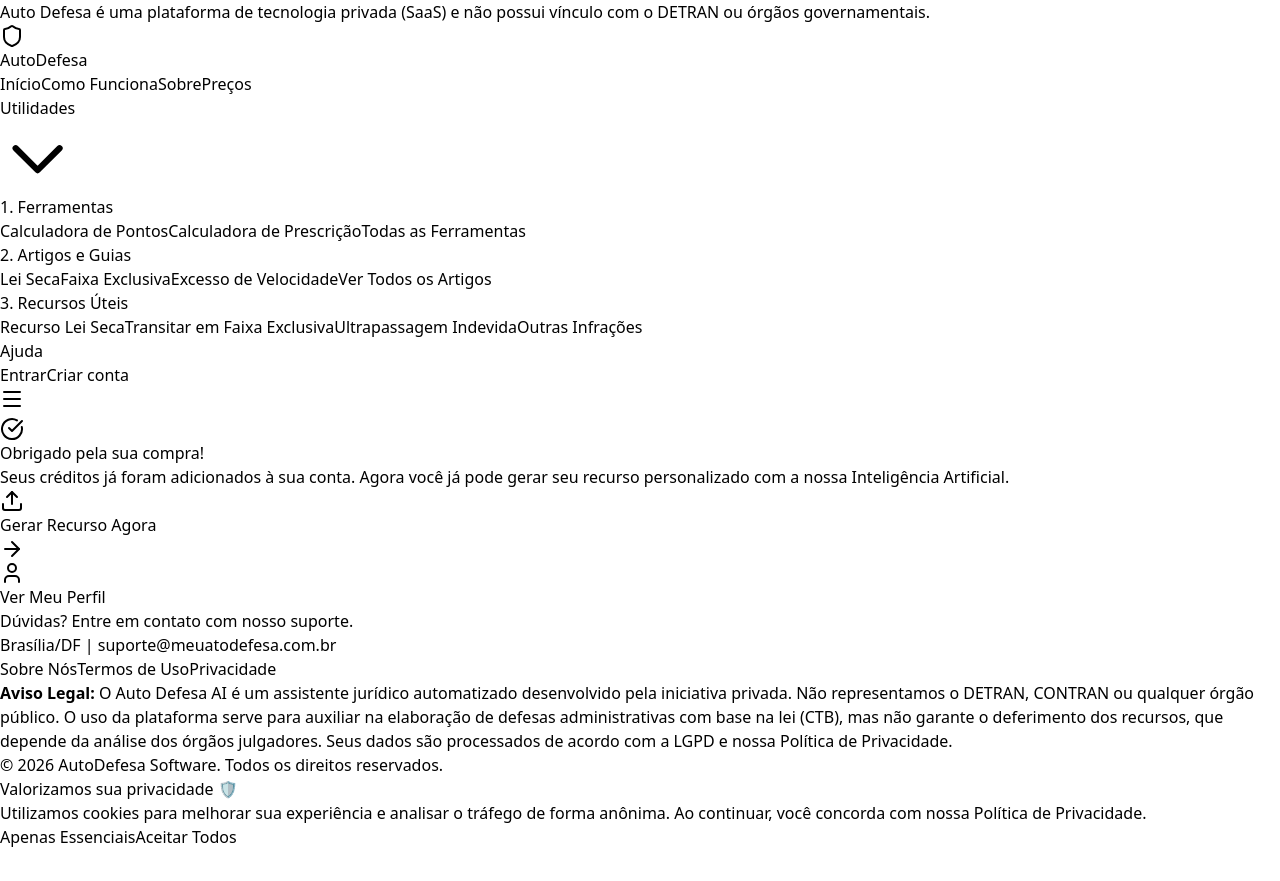
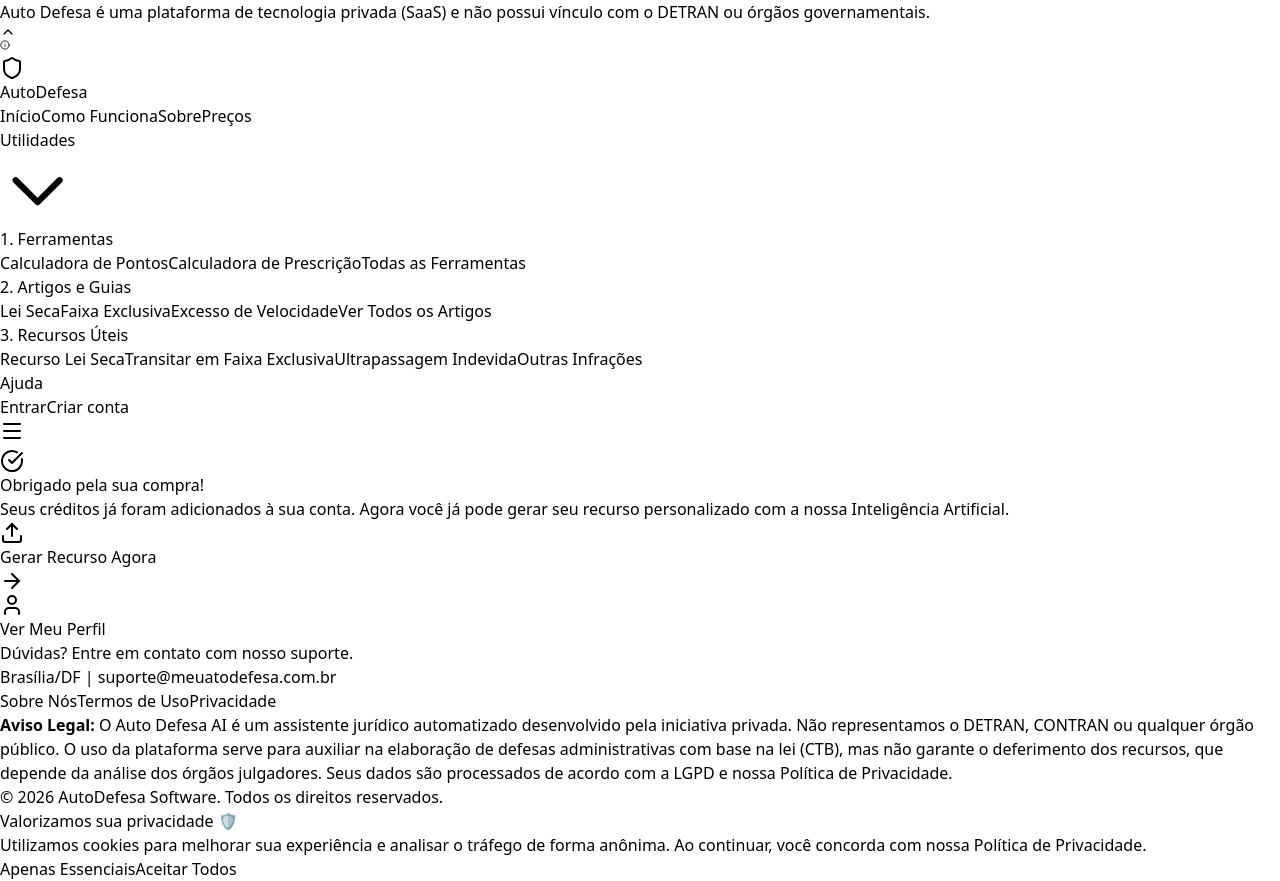
Before and after one commit to rodrigocvmd/auto-defesa, a React (Vite) app in the folder client/: page /credit-success in a window 1280 px wide. Before the commit the page ends 849 px from the top, so only its background shows below. Built offline with nearby package versions, Linux system fonts and the light colour scheme; no server answers.

Commit message:
feat: add infoWarning toggle

```diff
--- a/client/src/components/ScrollToTop.jsx
+++ b/client/src/components/ScrollToTop.jsx
@@ -5,18 +5,7 @@ export default function ScrollToTop() {
   const { pathname } = useLocation();
 
   useEffect(() => {
-    const scrollToTarget = () => {
-      const infoWarning = document.getElementById("infoWarning");
-      if (infoWarning) {
-        window.scrollTo(0, infoWarning.offsetHeight);
-      } else {
-        window.scrollTo(0, 0);
-      }
-    };
-
-    // Use a small delay to ensure the DOM has updated and layout is calculated
-    const timer = setTimeout(scrollToTarget, 0);
-    return () => clearTimeout(timer);
+    window.scrollTo(0, 0);
   }, [pathname]);
 
   return null;
--- a/client/src/layouts/MainLayout.jsx
+++ b/client/src/layouts/MainLayout.jsx
@@ -1,9 +1,12 @@
-import React, { useState } from "react";
+import React, { useState, useEffect } from "react";
 import { Link, useLocation, useNavigate } from "react-router-dom";
-import { Shield, User, Menu, X, BookOpen } from "lucide-react";
+import { Shield, User, Menu, X, BookOpen, ChevronDown, ChevronUp, Info } from "lucide-react";
 import { useAuth } from "../contexts/AuthContext";
 import VerificationBanner from "../components/VerificationBanner";
 import CookieBanner from "../components/CookieBanner";
+
+// Global flag to track if the warning has been shown during this session (until refresh)
+let hasShownWarningInitially = false;
 
 const MainLayout = ({ children }) => {
 	const location = useLocation();
@@ -11,7 +14,15 @@ const MainLayout = ({ children }) => {
 	const { currentUser } = useAuth();
 	const [isMenuOpen, setIsMenuOpen] = useState(false);
 	const [isUtilitiesOpen, setIsUtilitiesOpen] = useState(false);
+	const [isWarningVisible, setIsWarningVisible] = useState(!hasShownWarningInitially);
 	const isHome = location.pathname === "/";
+
+	useEffect(() => {
+		// After the first render where it might be shown, mark it as shown so it's supressed on next route changes
+		if (!hasShownWarningInitially) {
+			hasShownWarningInitially = true;
+		}
+	}, []);
 
 	const data = new Date();
 
@@ -27,18 +38,31 @@ const MainLayout = ({ children }) => {
 	return (
 		<div className="min-h-screen bg-gray-50 flex flex-col font-sans">
 			{/* Barra de Aviso Governamental */}
-			<div id="infoWarning" className="infoWarning bg-gray-100 py-2 border-b border-gray-100">
+			{isWarningVisible && (
+				<div id="infoWarning" className="infoWarning bg-gray-100 py-2 border-b border-gray-100 animate-in fade-in slide-in-from-top duration-300">
 					<p className="text-[10px] md:text-xs text-gray-500 text-center px-4 leading-tight">
 						Auto Defesa é uma plataforma de tecnologia privada (SaaS) e não possui vínculo com o
 						DETRAN ou órgãos governamentais.
 					</p>
 				</div>
+			)}
 
 			{/* Header Responsivo */}
 			<header className="bg-white border-b border-gray-200 sticky top-0 z-50">
 				<div className="max-w-7xl mx-auto px-4 sm:px-6 lg:px-8">
 					<div className="flex justify-between items-center h-16">
-						{/* Logo Area */}
+						{/* Logo Area com Toggle */}
+						<div className="flex items-center gap-1 sm:gap-2">
+							<button
+								onClick={() => setIsWarningVisible(!isWarningVisible)}
+								className="text-gray-400 hover:text-blue-600 transition-colors px-1.5 py-1 flex flex-col items-center justify-center rounded-lg hover:bg-gray-50 group/toggle"
+								title={isWarningVisible ? "Esconder aviso legal" : "Mostrar aviso legal"}>
+								<div className="transition-transform duration-300">
+									{isWarningVisible ? <ChevronUp size={16} /> : <ChevronDown size={16} />}
+								</div>
+								<Info size={10} className="-mt-0.5 opacity-70 group-hover/toggle:opacity-100" />
+							</button>
+
 							<Link to="/" className="flex items-center gap-2 group">
 								<div className="bg-blue-600 p-2 rounded-lg group-hover:bg-blue-700 transition-colors">
 									<Shield size={24} className="text-white" />
@@ -47,6 +71,7 @@ const MainLayout = ({ children }) => {
 									Auto<span className="text-blue-600">Defesa</span>
 								</span>
 							</Link>
+						</div>
 
 						{/* Desktop Navigation */}
 						<nav className="hidden min-[900px]:flex items-center gap-6">
--- a/client/src/pages/Home.jsx
+++ b/client/src/pages/Home.jsx
@@ -79,7 +79,7 @@ const Home = () => {
 									</span>
 								</h1>
 
-								<p className="text-lg sm:text-xl text-gray-600 mb-6 leading-relaxed max-w-2xl animate-in fade-in slide-in-from-bottom-6 duration-700 delay-100 !text-center">
+								<p className="text-md sm:text-xl text-gray-600 mb-6 leading-relaxed max-w-2xl animate-in fade-in slide-in-from-bottom-6 duration-700 delay-100 !text-center">
 									Não perca mais dinheiro ou pontos na sua CNH. Nossa IA encontra{" "}
 									<strong>falhas reais</strong> e <strong>argumentos viáveis</strong> na sua
 									autuação e elabora uma <strong>defesa técnica</strong> profissional, pronta para
@@ -87,7 +87,7 @@ const Home = () => {
 								</p>
 
 								{/* Benefícios - CRO focado */}
-								<div className="grid grid-cols-2 gap-3 sm:gap-4 mb-10 w-full max-w-2xl animate-in fade-in slide-in-from-bottom-6 duration-700 delay-200 mx-auto px-4 sm:px-0">
+								<div className="grid grid-cols-2 gap-3 sm:gap-4 mb-6 w-full max-w-2xl animate-in fade-in slide-in-from-bottom-6 duration-700 delay-200 mx-auto px-4 sm:px-0">
 									<div className="infoCards flex flex-col sm:flex-row items-center justify-center text-center sm:text-left gap-2 sm:gap-4 bg-white/90 backdrop-blur-sm p-3 sm:p-4 rounded-2xl border border-gray-100 shadow-sm transition-all">
 										<div className="bg-blue-100 p-2 rounded-lg text-blue-600 shrink-0">
 											<Zap size={16} />
```
Lines whose indentation alone changed are shown as unchanged.
